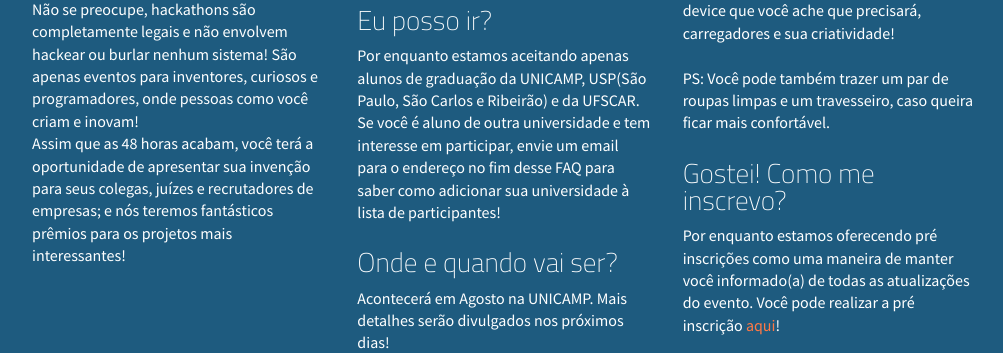
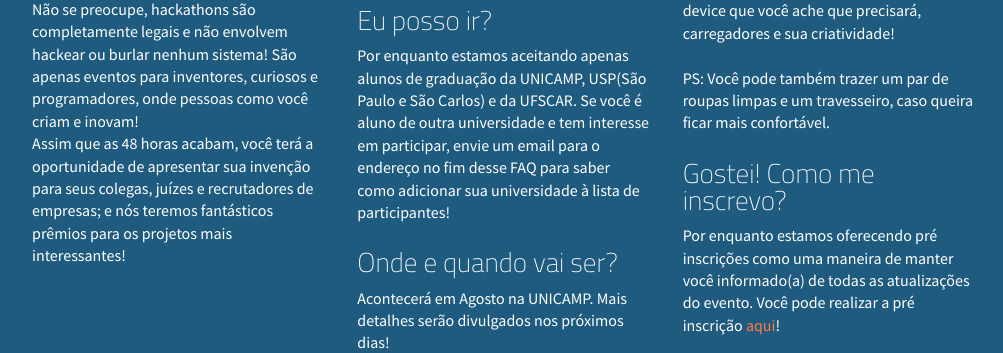
Before and after one commit to Maronato/interhack, a Django app: page / in a window 1280 px wide. Shown: the part 1998-2351 px from the top of the page, without its empty margins (136-1139 px from the left). Run offline with Django 3.2, Linux system fonts and the light colour scheme; some libraries are stand-ins or nearby versions.

Commit message:
bye ribeirao :(

```diff
--- a/main/templates/main/sections/faq.html
+++ b/main/templates/main/sections/faq.html
@@ -17,7 +17,7 @@
         </div>
         <div class="question">
             <h3>Eu posso ir?</h3>
-            <p>Por enquanto estamos aceitando apenas alunos de graduação da UNICAMP, USP(São Paulo, São Carlos e Ribeirão) e da UFSCAR. Se você é aluno de outra universidade e tem interesse em participar, envie um email para o endereço no fim desse FAQ para saber como adicionar sua universidade à lista de participantes!
+            <p>Por enquanto estamos aceitando apenas alunos de graduação da UNICAMP, USP(São Paulo e São Carlos) e da UFSCAR. Se você é aluno de outra universidade e tem interesse em participar, envie um email para o endereço no fim desse FAQ para saber como adicionar sua universidade à lista de participantes!
         </div>
         <div class="question">
             <h3>Onde e quando vai ser?</h3>
```
